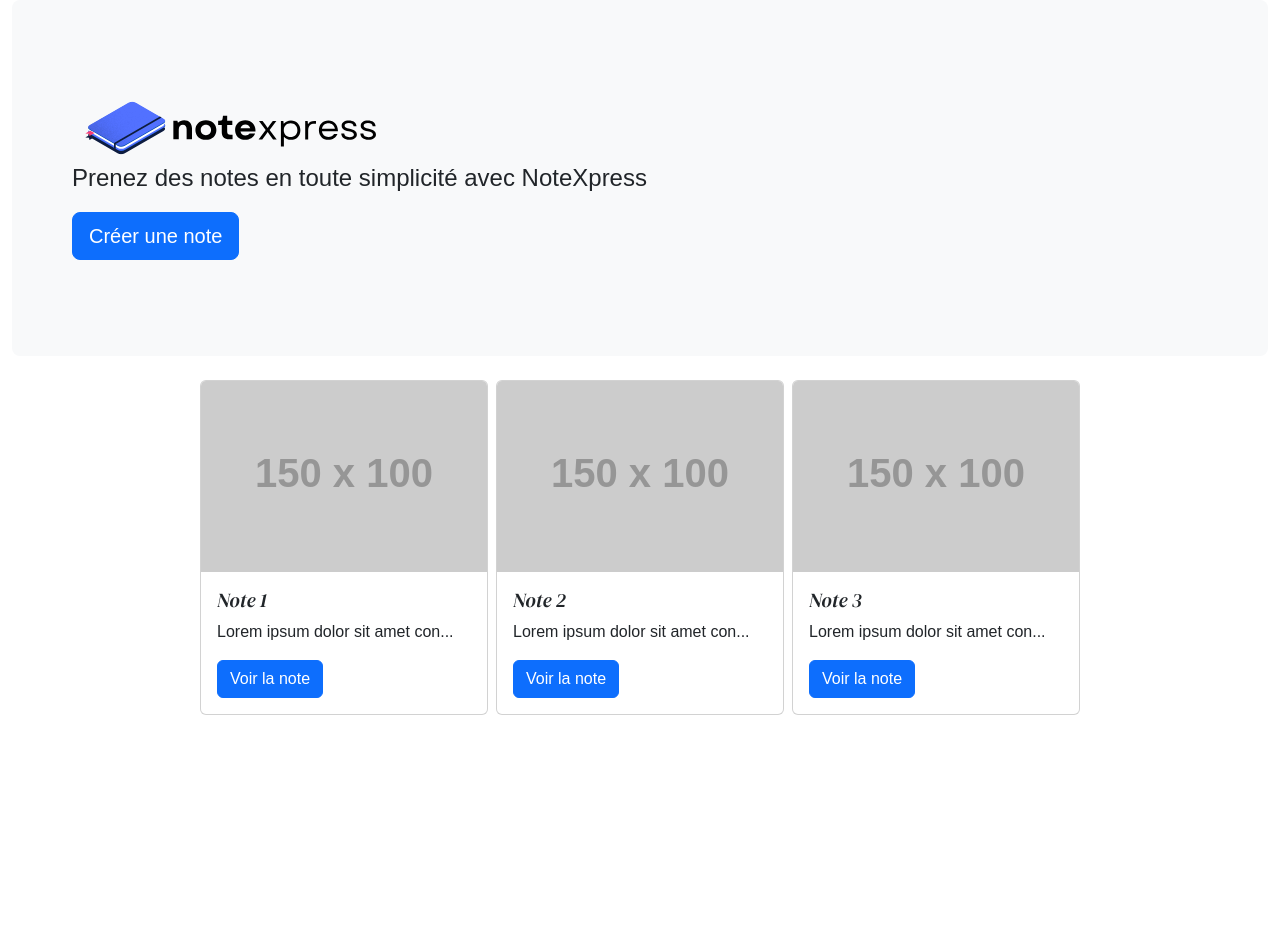
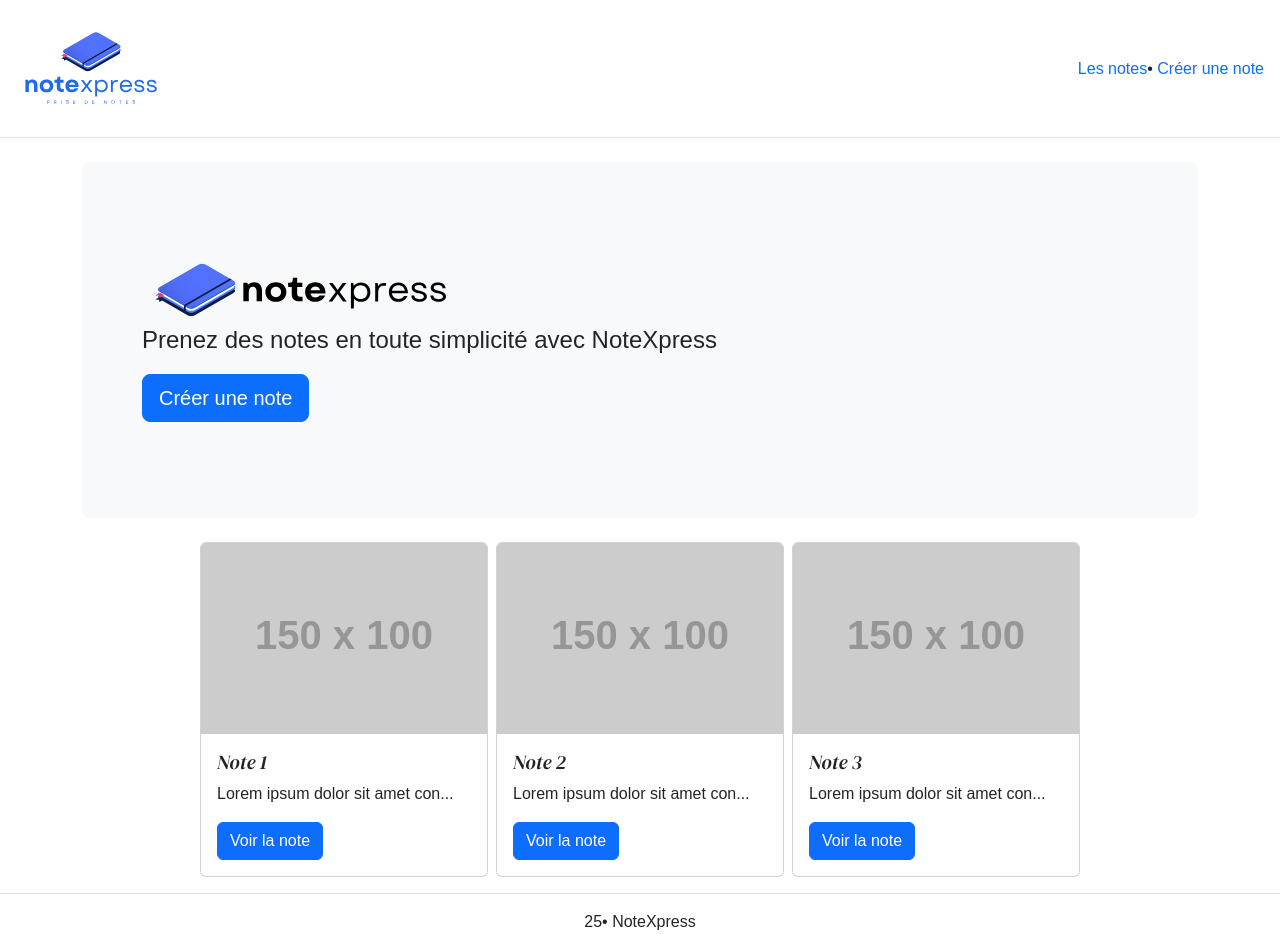
Before and after one commit to odeniran-lawrence/notexpress-poo, a PHP site: template views/home.php in a window 1280 px wide. Before the commit the page ends 715 px from the top, so only its background shows below. Run offline with PHP 8.4, Linux system fonts and the light colour scheme; the template is opened without the code that fills it, so the values that code supplies are empty; grey boxes labelled with a size stand in for pictures from a placeholder-image service; some libraries are stand-ins or nearby versions.

Commit message:
création d'un header et footer

```diff
--- a/views/components/footer.php
+++ b/views/components/footer.php
@@ -1,4 +1,7 @@
-    </div>
+</main>
+<footer class="pt-3 mt-3 text-center border-top">
+<?= date('y')?>• NoteXpress
+</footer>
     <script src="/assets/js/main.js"></script>
     <script src="https://cdn.jsdelivr.net/npm/bootstrap@5.3.2/dist/js/bootstrap.bundle.min.js" integrity="sha384-C6RzsynM9kWDrMNeT87bh95OGNyZPhcTNXj1NW7RuBCsyN/o0jlpcV8Qyq46cDfL" crossorigin="anonymous"></script>
 </body>
--- a/views/components/header.php
+++ b/views/components/header.php
@@ -15,4 +15,16 @@
 </head>
 
 <body>
-    <div class="container-fluid">
+    <div class="position-sticky top-0 bg-white">
+        <header class="p-3 mb-4 border-bottom d-flex justify-content-between align-items-center">
+            <a href="/" class="">
+                <img src="/assets/images/nx-color.svg" alt="logo" width="150">
+            </a>
+            <nav>
+                <a href="/notes" class="text-decoration-none">Les notes</a>•
+                <a href="/note/add" class="text-decoration-none">Créer une note</a>
+            </nav>
+
+        </header>
+    </div>
+    <main class="container">
```
